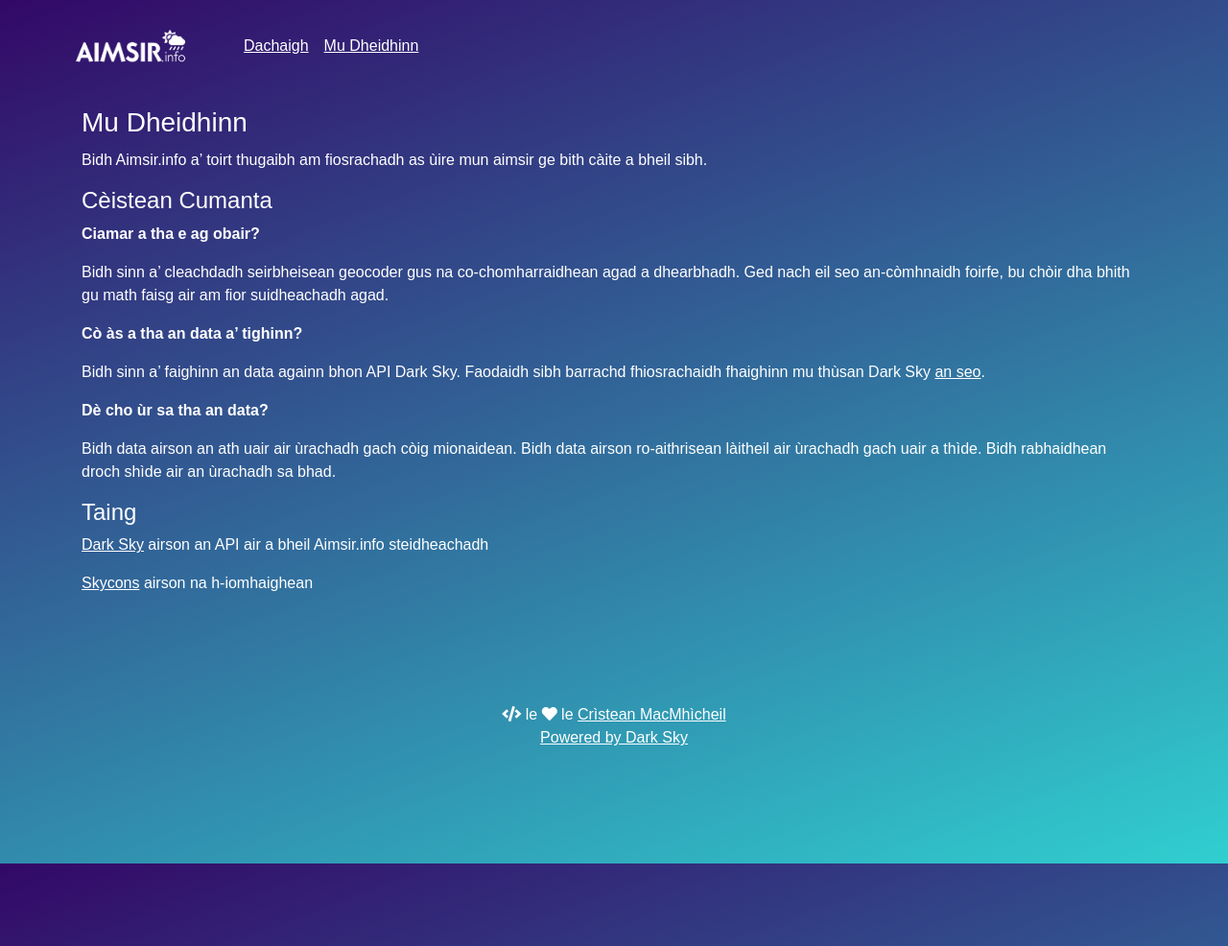
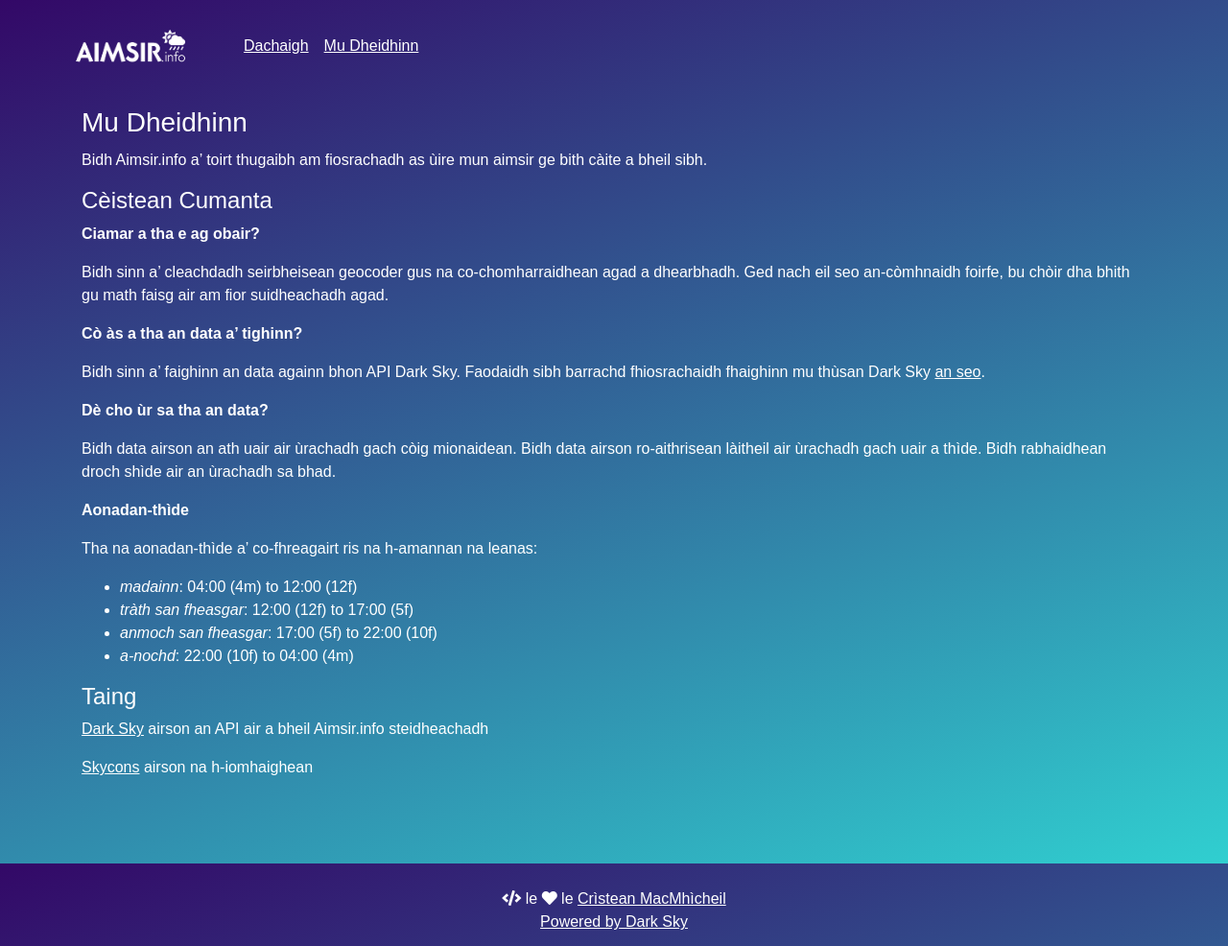
Before and after one commit to angeidheal/aimsir, a Jekyll site: the page built from mu-dheidhinn.md, in a window 1280 px wide. Shown: the whole page at 96% size. Built offline with Jekyll 4.4.1, drawn with Linux system fonts in a browser that asks for light colours; nearby versions of some CDN libraries; a script that is not in the unit is left out.

Commit message:
Update mu-dheidhinn.md

```diff
--- a/mu-dheidhinn.md
+++ b/mu-dheidhinn.md
@@ -20,6 +20,14 @@ Bidh sinn a' faighinn an data againn bhon API Dark Sky. Faodaidh sibh barrachd f
 
 Bidh data airson an ath uair air ùrachadh gach còig mionaidean. Bidh data airson ro-aithrisean làitheil air ùrachadh gach uair a thìde. Bidh rabhaidhean droch shìde air an ùrachadh sa bhad.
 
+**Aonadan-thìde**
+
+Tha na aonadan-thìde a' co-fhreagairt ris na h-amannan na leanas:
+
+* _madainn_: 04:00 (4m) to 12:00 (12f)
+* _tràth san fheasgar_: 12:00 (12f) to 17:00 (5f)
+* _anmoch san fheasgar_: 17:00 (5f) to 22:00 (10f)
+* _a-nochd_: 22:00 (10f) to 04:00 (4m)
 
 #### Taing
 
```
